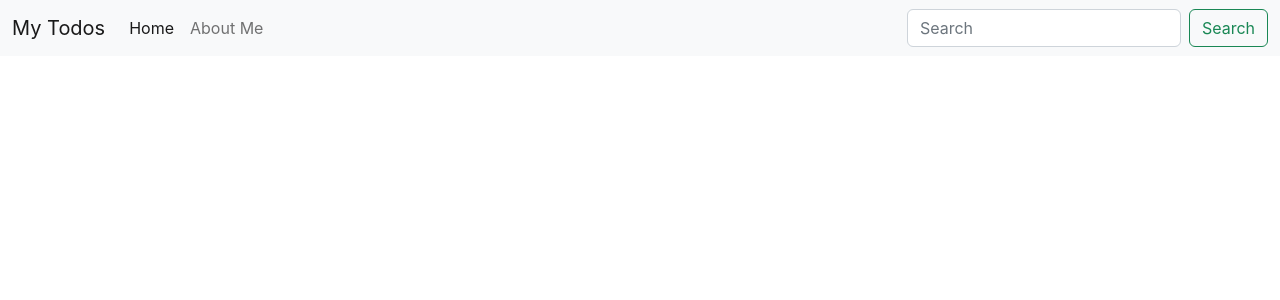
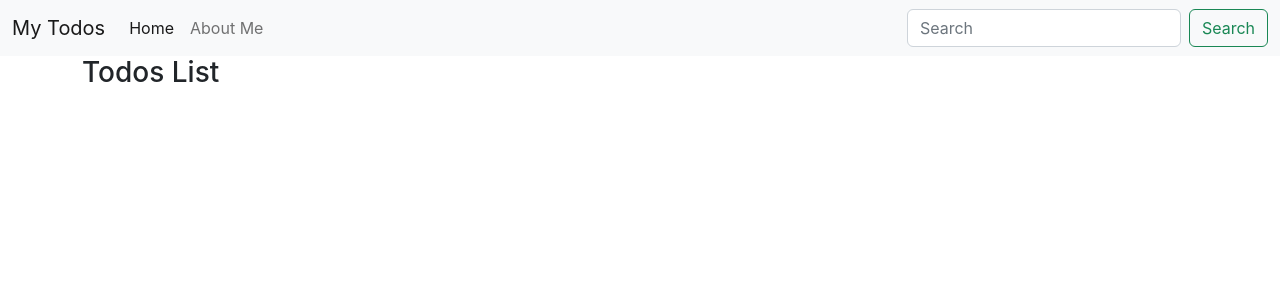
Before and after one commit to AgniveshChaubey/Todo-App, a React (Create React App) app: page / in a window 1280 px wide. Shown: the top 300 px of the page. Built offline with nearby package versions, Linux system fonts and the light colour scheme.

Commit message:
First todo added

```diff
--- a/src/App.js
+++ b/src/App.js
@@ -1,13 +1,26 @@
-import logo from './logo.svg';
 import './App.css';
 import { NavBar } from './components/NavBar.js';
+import React, { memo } from 'react'
+import PropTypes from 'prop-types'
+import { Todos } from './components/Todos';
+
 
 function App() {
- return(
-  <>
-  <NavBar title="My Todos"/>
-  </>
- );
+
+    let todos = [
+        {
+            sno: 1,
+            title: "Complete homework",
+            desc: "Do homework asap!"
+        }
+    ]
+
+    return (
+        <>
+            <NavBar title={'My Todos'} />
+            <Todos todos={todos} />
+        </>
+    );
 }
 
 export default App;
--- a/src/components/TodoItem.js
+++ b/src/components/TodoItem.js
@@ -1,7 +1,9 @@
 import React from 'react'
 
-export default function Todo() {
+export default function TodoItem(props) {
   return (
-    <div>Todo</div>
+    <div>
+      <h4>{props.title}</h4>
+    </div>
   )
 }
--- a/src/components/Todos.js
+++ b/src/components/Todos.js
@@ -0,0 +1,11 @@
+import React from 'react'
+import TodoItem from './TodoItem'
+
+export const Todos = (props) => {
+  return (
+    <div className='container'>
+        <h3>Todos List</h3>
+        <TodoItem todo={props.todos[0]} />
+    </div>
+  )
+}
```
Also changed, not shown: src/components/NavBar.js (+13 -0 lines).
